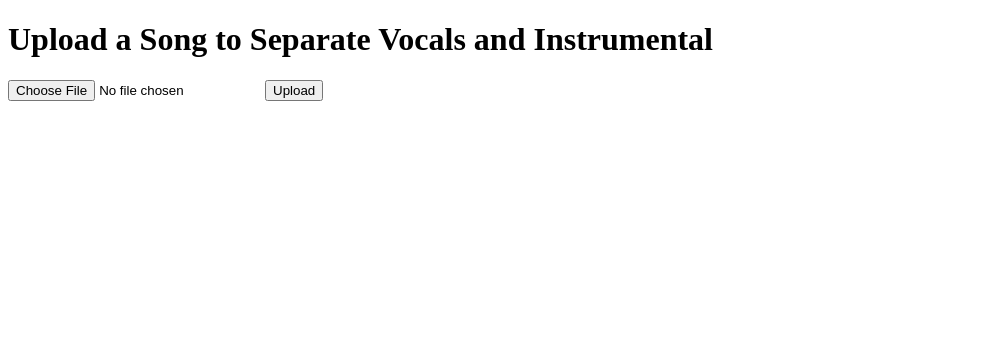
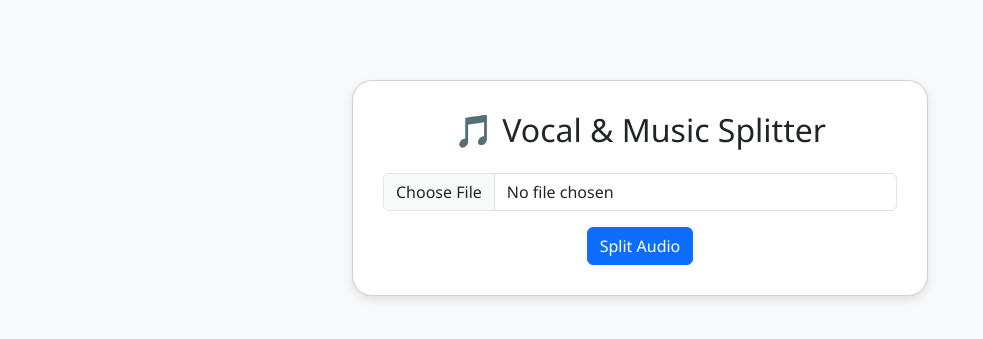
Before and after one commit to Rajesheeda/audio-separator, a Flask app: page / in a window 1280 px wide. Shown: the top 339 px of the page, without its empty margins (0-983 px from the left). Run offline with Flask 2, Linux system fonts and the light colour scheme.

Commit message:
added audio index.html

```diff
--- a/templates/index.html
+++ b/templates/index.html
@@ -1,14 +1,75 @@
 <!DOCTYPE html>
 <html lang="en">
 <head>
-    <meta charset="UTF-8">
-    <title>Audio Separator</title>
+  <meta charset="UTF-8">
+  <title>Audio Splitter</title>
+  <link rel="stylesheet" href="https://cdn.jsdelivr.net/npm/bootstrap@5.3.3/dist/css/bootstrap.min.css">
+  <style>
+    body {
+      background: #f8f9fa;
+      font-family: 'Segoe UI', sans-serif;
+    }
+    .container {
+      max-width: 600px;
+      margin-top: 80px;
+    }
+    .card {
+      padding: 30px;
+      border-radius: 20px;
+      box-shadow: 0 4px 10px rgba(0,0,0,0.1);
+    }
+    #results {
+      display: none;
+      margin-top: 20px;
+    }
+    audio {
+      width: 100%;
+      margin-bottom: 10px;
+    }
+  </style>
 </head>
 <body>
-    <h1>Upload a Song to Separate Vocals and Instrumental</h1>
-    <form action="/" method="POST" enctype="multipart/form-data">
-        <input type="file" name="audio_file" accept="audio/*" required>
-        <button type="submit">Upload</button>
-    </form>
+  <div class="container">
+    <div class="card text-center">
+      <h2 class="mb-4">🎵 Vocal & Music Splitter</h2>
+      <form id="upload-form" method="POST" enctype="multipart/form-data" action="/process">
+        <div class="mb-3">
+          <input class="form-control" type="file" name="audio_file" accept="audio/*" required>
+        </div>
+        <button class="btn btn-primary" type="submit">Split Audio</button>
+      </form>
+
+      <div id="results" class="alert alert-success mt-4 text-start">
+        <h5>✅ Processing Complete</h5>
+        <p>🎧 Listen to the separated tracks:</p>
+        <div>
+          <strong>Vocals:</strong>
+          <audio controls id="vocals-player"></audio>
+        </div>
+        <div>
+          <strong>Accompaniment:</strong>
+          <audio controls id="accomp-player"></audio>
+        </div>
+        <div>
+          <strong>Original:</strong>
+          <audio controls id="original-player"></audio>
+        </div>
+        <a id="download-link" class="btn btn-success mt-3" href="#" download>⬇️ Download ZIP</a>
+      </div>
+    </div>
+  </div>
+
+  <script>
+    const urlParams = new URLSearchParams(window.location.search);
+    if (urlParams.has('download')) {
+      const base = '/output/' + urlParams.get('download').replace('.zip', '');
+
+      document.getElementById('results').style.display = 'block';
+      document.getElementById('download-link').href = '/download/' + urlParams.get('download');
+      document.getElementById('vocals-player').src = `${base}/vocals.wav`;
+      document.getElementById('accomp-player').src = `${base}/accompaniment.wav`;
+      document.getElementById('original-player').src = `${base}/original.mp3`;
+    }
+  </script>
 </body>
 </html>
```
